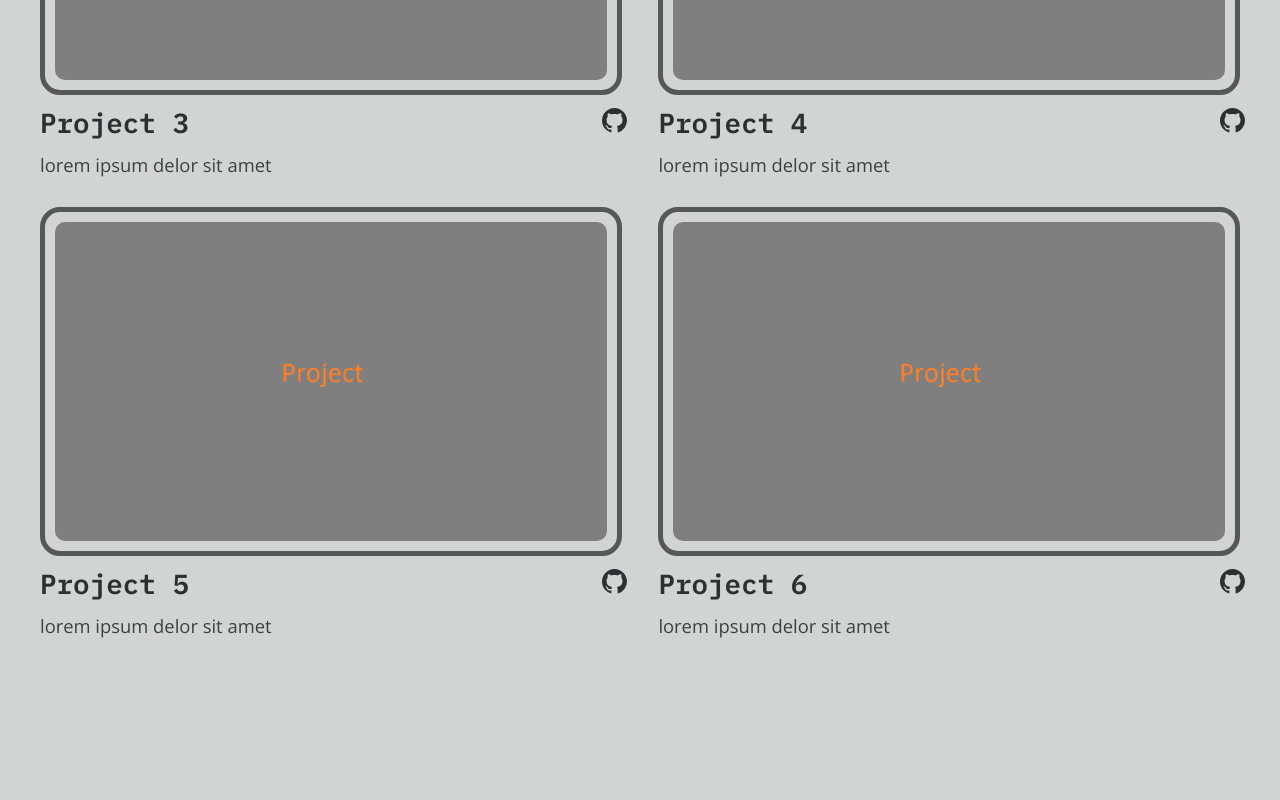
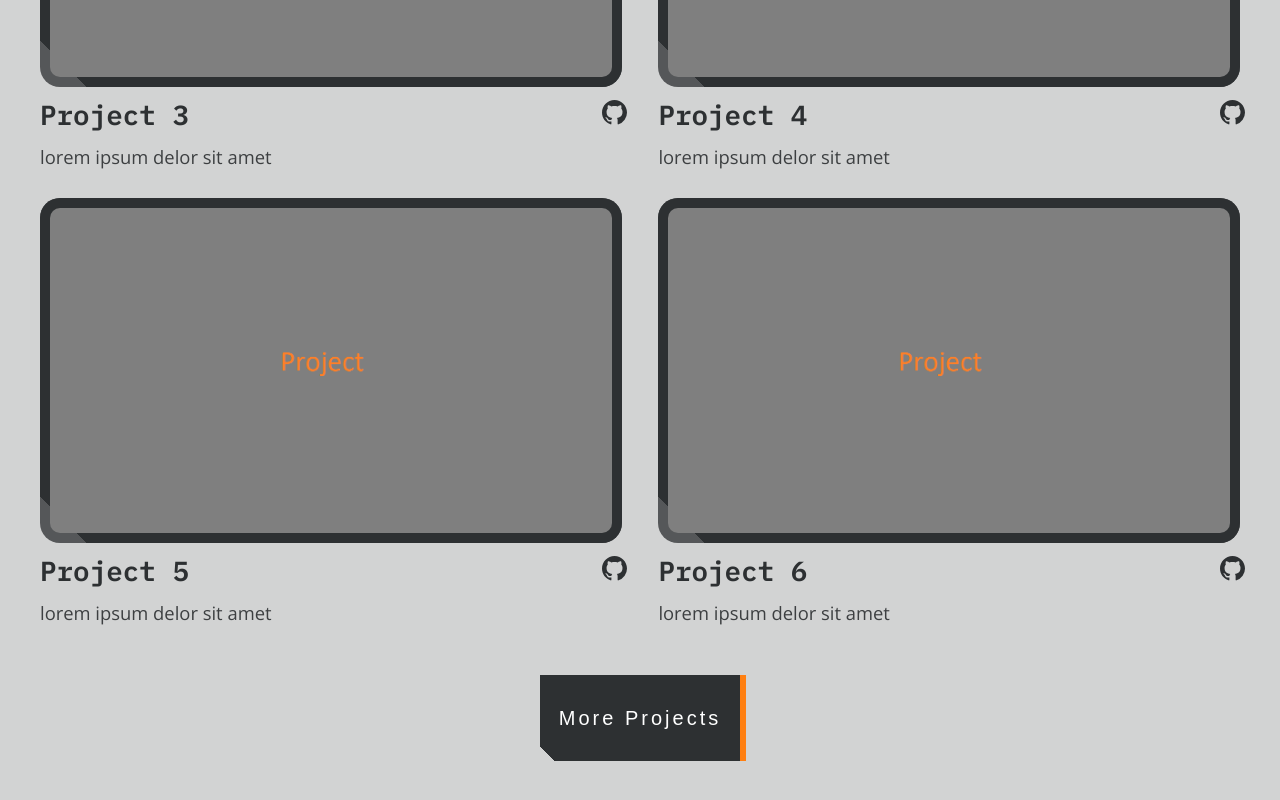
Before and after one commit to Grey-Whitt/portfolio-v3, a React (Create React App) app in the folder client/: page / in a window 1280 px wide. Shown: the part 2895-3695 px from the top of the page. Before the commit the page ends 3534 px from the top, so only its background shows below. Built offline with nearby package versions, Linux system fonts and the light colour scheme.

Commit message:
added link to more projects and edited styles;

```diff
--- a/client/src/components/Projects/Projects.styled.js
+++ b/client/src/components/Projects/Projects.styled.js
@@ -46,16 +46,24 @@ export const Project = styled.div`
     display: flex;
     justify-content: center;
     align-items: center;
-    border: 5px solid ${({ theme }) => theme.colors.davysGrey};
     border-radius: 20px;
+    background: linear-gradient(
+      45deg,
+      transparent 5%,
+      ${({ theme }) => theme.colors.jet} 5%
+    );
   }
 
   .picContainer:hover {
-    border: 5px solid ${({ theme }) => theme.colors.accent};
-    background-color: ${({ theme }) => theme.colors.davysGrey};
+    background-color: ${({ theme }) => theme.colors.accent};
     transform: scale(1.02);
     box-shadow: 0px 0px 5px 3px rgba(0, 0, 0, 0.34);
     transition: 0.2s;
+  }
+
+  .picContainerBackground {
+    background-color: ${({ theme }) => theme.colors.davysGrey};
+    border-radius: 20px;
   }
 
   img {
@@ -84,3 +92,118 @@ export const Project = styled.div`
     margin-bottom: 0;
   }
 `
+
+export const ButtonLink = styled.a`
+  margin-top: 3rem;
+
+  // Button style from getcssscan.com
+  .button,
+  .button:after {
+    width: 150px;
+    height: 76px;
+    line-height: 78px;
+    font-size: 20px;
+    font-family: 'Bebas Neue', sans-serif;
+    background: linear-gradient(
+      45deg,
+      transparent 5%,
+      ${({ theme }) => theme.colors.jet} 5%
+    );
+    border: 0;
+    color: #fff;
+    letter-spacing: 3px;
+    box-shadow: 6px 0px 0px ${({ theme }) => theme.colors.accent};
+    outline: transparent;
+    position: relative;
+    user-select: none;
+    -webkit-user-select: none;
+    touch-action: manipulation;
+    cursor: pointer;
+  }
+
+  .button:after {
+    --slice-0: inset(50% 50% 50% 50%);
+    --slice-1: inset(80% -6px 0 0);
+    --slice-2: inset(50% -6px 30% 0);
+    --slice-3: inset(10% -6px 85% 0);
+    --slice-4: inset(40% -6px 43% 0);
+    --slice-5: inset(80% -6px 5% 0);
+
+    content: 'REDACTED';
+    display: block;
+    position: absolute;
+    top: 0;
+    left: 0;
+    right: 0;
+    bottom: 0;
+    background: linear-gradient(
+      45deg,
+      transparent 3%,
+      ${({ theme }) => theme.colors.davysGrey} 3%,
+      #00e6f6 5%,
+      ${({ theme }) => theme.colors.davysGrey} 5%
+    );
+    text-shadow: -3px -3px 0px #f8f005, 3px 3px 0px #00e6f6;
+    clip-path: var(--slice-0);
+  }
+
+  .button:hover:after {
+    animation: 1s glitch;
+    animation-timing-function: steps(2, end);
+  }
+
+  @keyframes glitch {
+    0% {
+      clip-path: var(--slice-1);
+      transform: translate(-20px, -10px);
+    }
+    10% {
+      clip-path: var(--slice-3);
+      transform: translate(10px, 10px);
+    }
+    20% {
+      clip-path: var(--slice-1);
+      transform: translate(-10px, 10px);
+    }
+    30% {
+      clip-path: var(--slice-3);
+      transform: translate(0px, 5px);
+    }
+    40% {
+      clip-path: var(--slice-2);
+      transform: translate(-5px, 0px);
+    }
+    50% {
+      clip-path: var(--slice-3);
+      transform: translate(5px, 0px);
+    }
+    60% {
+      clip-path: var(--slice-4);
+      transform: translate(5px, 10px);
+    }
+    70% {
+      clip-path: var(--slice-2);
+      transform: translate(-10px, 10px);
+    }
+    80% {
+      clip-path: var(--slice-5);
+      transform: translate(20px, -10px);
+    }
+    90% {
+      clip-path: var(--slice-1);
+      transform: translate(-10px, 0px);
+    }
+    100% {
+      clip-path: var(--slice-1);
+      transform: translate(0);
+    }
+  }
+
+  @media (min-width: 100px) {
+    .button,
+    .button:after {
+      width: 200px;
+      height: 86px;
+    }
+  }
+`
--- a/client/src/components/Projects/index.js
+++ b/client/src/components/Projects/index.js
@@ -1,5 +1,6 @@
 import React from 'react'
-import { ProjectsContainer, Project } from './Projects.styled'
+import { ProjectsContainer, Project, ButtonLink } from './Projects.styled'
+import { Center } from '../../styles'
 import { BsGithub } from 'react-icons/bs'
 
 const projects = [
@@ -43,6 +44,7 @@ const projects = [
 
 const Projects = () => {
   return (
+    <>
       <ProjectsContainer>
         {projects.map((project) => (
           <Project>
@@ -52,8 +54,10 @@ const Projects = () => {
               target='_blank'
               rel='noreferrer'
             >
+              <div className='picContainerBackground'>
                 <div className='picContainer'>
                   <img src='/images/sampleproject.png' alt={project.title} />
+                </div>
               </div>
             </a>
             <h2 className='grid2'>
@@ -73,6 +77,16 @@ const Projects = () => {
           </Project>
         ))}
       </ProjectsContainer>
+      <Center>
+        <ButtonLink
+          href='https://github.com/Grey-Whitt?tab=repositories'
+          target='_blank'
+          rel='noreferrer'
+        >
+          <button class='button'>More Projects</button>
+        </ButtonLink>
+      </Center>
+    </>
   )
 }
 
--- a/client/src/styles/Container.styled.js
+++ b/client/src/styles/Container.styled.js
@@ -5,6 +5,7 @@ export const Container = styled.div`
   padding-right: 40px;
   padding-left: 40px;
   margin-top: 5rem;
+  margin-bottom: 5rem;
   margin-right: auto;
   margin-left: auto;
 
@@ -23,3 +24,9 @@ export const Container = styled.div`
     max-width: 1500px;
   }
 `
+
+export const Center = styled.div`
+  display: flex;
+  align-items: center;
+  justify-content: center;
+`
--- a/client/src/styles/GlobalStyle.js
+++ b/client/src/styles/GlobalStyle.js
@@ -10,7 +10,7 @@ const GlobalStyle = createGlobalStyle`
     background: ${({ theme }) => theme.colors.lightGray};
     color: ${({ theme }) => theme.colors.jet};
     font-size: 1.15em;
-    font-family: 'Open Sans', sans-serif;
+    font-family: 'Open Sans', sans-serif !important;
     margin: 0;
   }
 
--- a/client/src/styles/index.js
+++ b/client/src/styles/index.js
@@ -1,3 +1,3 @@
-export { Container } from './Container.styled'
+export { Container, Center } from './Container.styled'
 export { default as GlobalStyle } from './GlobalStyle'
 export { default as theme } from './theme'
```
Lines whose indentation alone changed are shown as unchanged.
